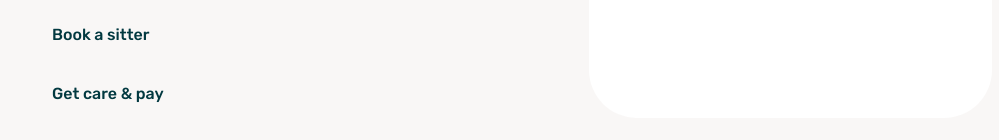
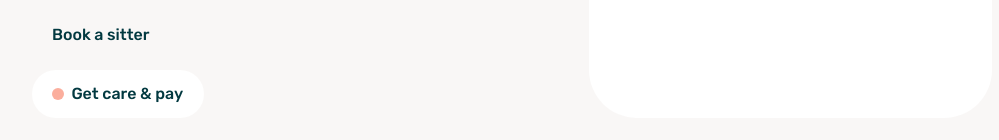
Before and after one commit to samsonc89/otter-replica, a React (Vite) app: page / in a window 1280 px wide. Shown: the part 1577-1717 px from the top of the page, without its empty margins (128-1127 px from the left). Built offline with nearby package versions, Linux system fonts and the light colour scheme.

Commit message:
Change div elements to a

```diff
--- a/src/components/How/How.jsx
+++ b/src/components/How/How.jsx
@@ -3,6 +3,8 @@ import "./how.css";
 import tab3 from "../../assets/tab3.jpg";
 
 const How = () => {
+  const changeActiveTabBtn = () => {};
+
   return (
     <section className="main-section">
       <div className="how-wrapper">
@@ -18,9 +20,15 @@ const How = () => {
             </p>
           </div>
           <div className="how-tabs-wrapper">
-            <div className="how-tab">Sign up</div>
-            <div className="how-tab">Book a sitter</div>
-            <div className="how-tab">Get care & pay</div>
+            <a href="/" className="how-tab">
+              Sign up
+            </a>
+            <a href="/" className="how-tab">
+              Book a sitter
+            </a>
+            <a href="/" className="how-tab active-btn">
+              Get care & pay
+            </a>
           </div>
         </div>
         <div className="how-column how-right">
```
